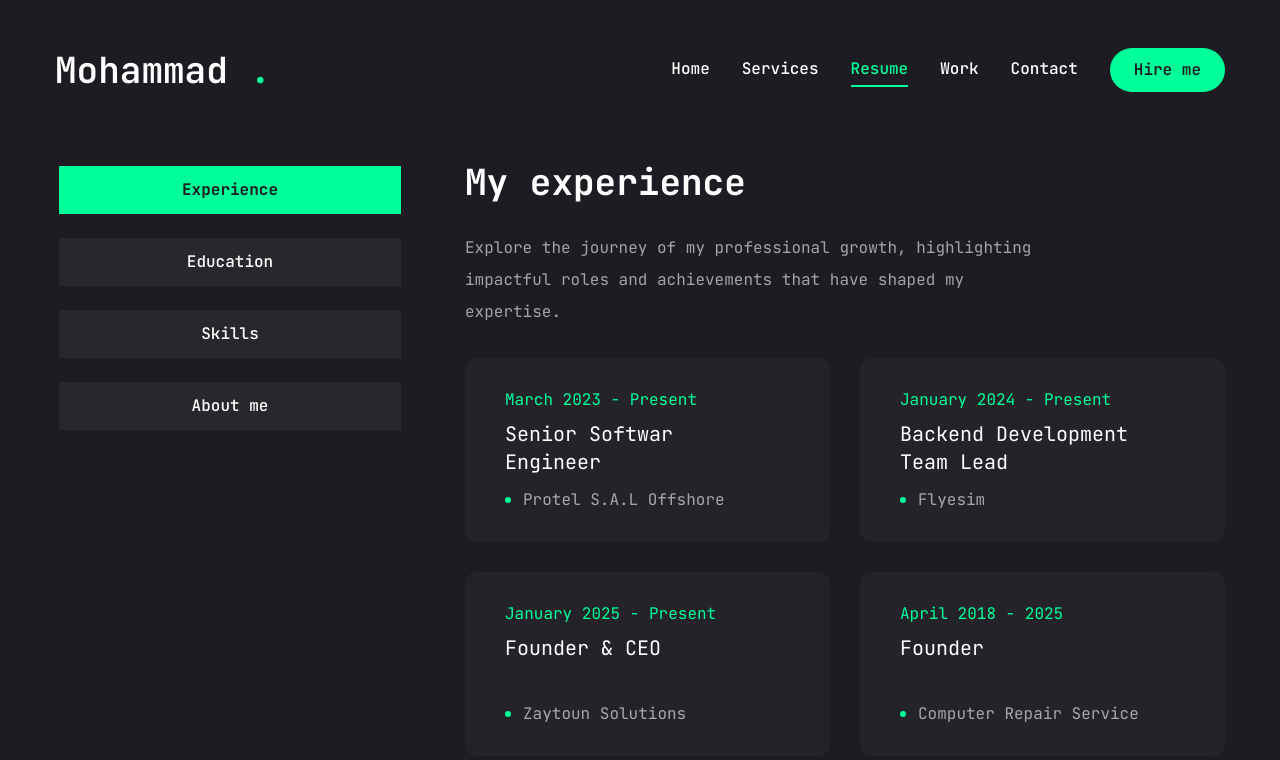
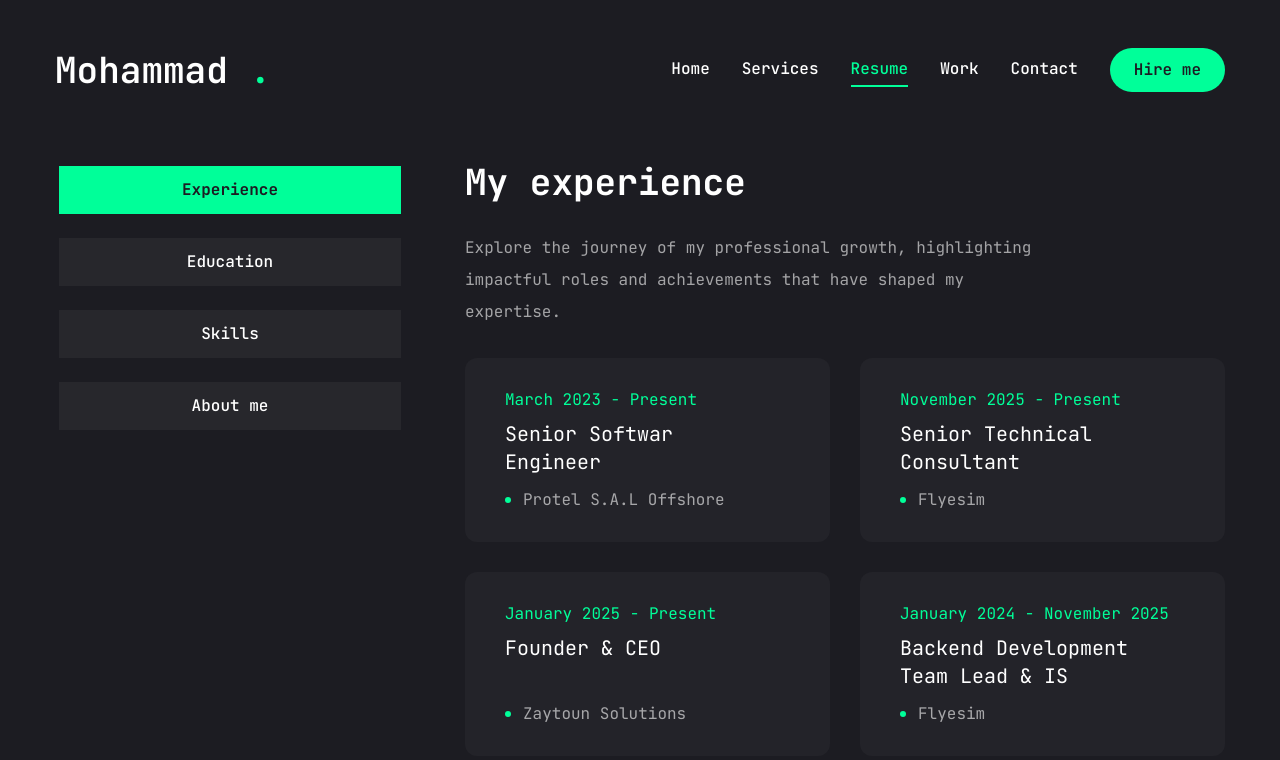
Before and after one commit to Mohammad-AlBaker-Zaytoun/Next-Portfolio, a Next.js app: page /resume in a window 1280 px wide. Shown: the top 760 px of the page. Built offline with nearby package versions, Linux system fonts and the light colour scheme.

Commit message:
Update experience section in resume with new job titles and durations

```diff
--- a/app/resume/page.jsx
+++ b/app/resume/page.jsx
@@ -166,8 +166,8 @@ const experience = {
     {
       //2
       company: "Flyesim",
-      position: "Backend Development Team Lead",
-      duration: "January 2024 - Present",
+      position: "Senior Technical Consultant",
+      duration: "November 2025 - Present",
     },
     {
       //3
@@ -177,42 +177,48 @@ const experience = {
     },
     {
       //4
+      company: "Flyesim",
+      position: "Backend Development Team Lead & IS",
+      duration: "January 2024 - November 2025",
+    },
+    {
+      //5
       company: "Computer Repair Service",
       position: "Founder",
       duration: "April 2018 - 2025",
     },
     {
-      //5
+      //6
       company: "Lancaster Tamar Hotel",
       position: "Head of IT Department",
       duration: "December 2022 - March 2023",
     },
     {
-      //6
+      //7
       company: "Mining Tech",
       position: "Engineering Technician",
       duration: "July 2021 - September 2022",
     },
     {
-      //7
+      //8
       company: "LouLoua TV",
       position: "Senior IT Assistant",
       duration: "July 2022 - August 2022",
     },
     {
-      //8
+      //9
       company: "Al Maaref University",
       position: "Teacher Assistant",
       duration: "February 2020 - April 2022",
     },
     {
-      //9
+      //10
       company: "Zaytoun Edits",
       position: "Graphic Designer - Freelance",
       duration: "July 2015 - September 2021",
     },
     {
-      //10
+      //11
       company: "Al Bachaer Radio Station",
       position: "Installation & Maintenance Assistant",
       duration: "June 2018 - December 2019",
```
